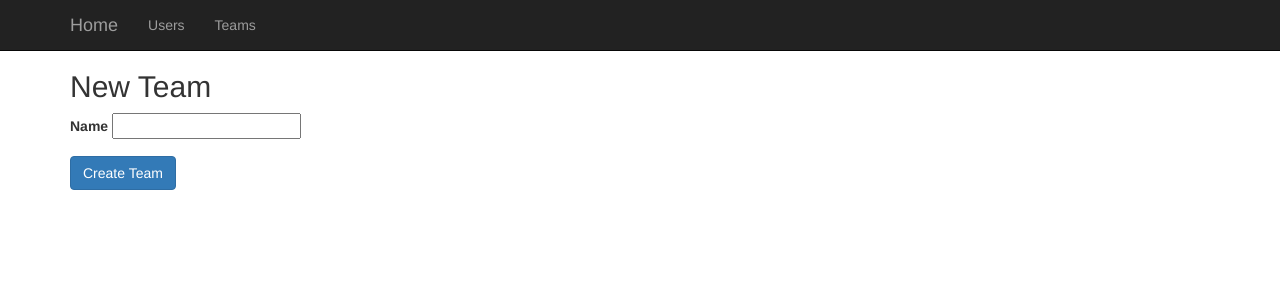
After one commit to CodingForProduct/demo-app-flask, a Flask app: page /teams/new in a window 1280 px wide. The commit adds this page. Shown: the top 300 px of the page. Run offline with Flask 2, Linux system fonts and the light colour scheme; some libraries are stand-ins or nearby versions.

Commit message:
24. create new team

```diff
--- a/routes.py
+++ b/routes.py
@@ -1,7 +1,7 @@
 """This module contains all the routes"""
 
-from flask import render_template
-from app import app
+from flask import render_template, request,redirect,url_for
+from app import app, db
 from models import Team, User
 
 @app.route("/")
@@ -27,3 +27,27 @@ def teams():
     """display list of teams"""
     all_teams = Team.find_all()
     return render_template("teams.html", teams=all_teams)
+
+
+def isValid(formData):
+    if (formData['name'].strip() != ''):
+        return True
+    else:
+        return False
+
+@app.route('/teams', methods=['POST'])
+def create_team():
+    name = request.form['name']
+    if isValid(request.form):
+        team = Team(name)
+        # save team to database
+        db.session.add(team)
+        db.session.commit()
+        # redirect to home page
+        return redirect(url_for('teams'))
+    else:
+        return redirect(url_for('new_team'))
+
+@app.route('/teams/new')
+def new_team():
+  return render_template("teamsNew.html")
--- a/templates/teams.html
+++ b/templates/teams.html
@@ -14,4 +14,6 @@
   {% endfor %}
 </ul>
 
+<a class="btn btn-primary" href="/teams/new">Add Team</a>
+
 {% endblock %}
--- /dev/null
+++ b/templates/teamsNew.html
@@ -0,0 +1,15 @@
+{% extends 'layout.html' %}
+{% block body %}
+
+<h2>New Team</h2>
+
+<form action="/teams" method="post">
+  <div class="form-group">
+    <label for="name">Name</label>
+    <input type="text" id="name" name="name">
+  </div>
+
+  <button type="submit" class="btn btn-primary btn-md">Create Team</button>
+</form>
+
+{% endblock %}
```
